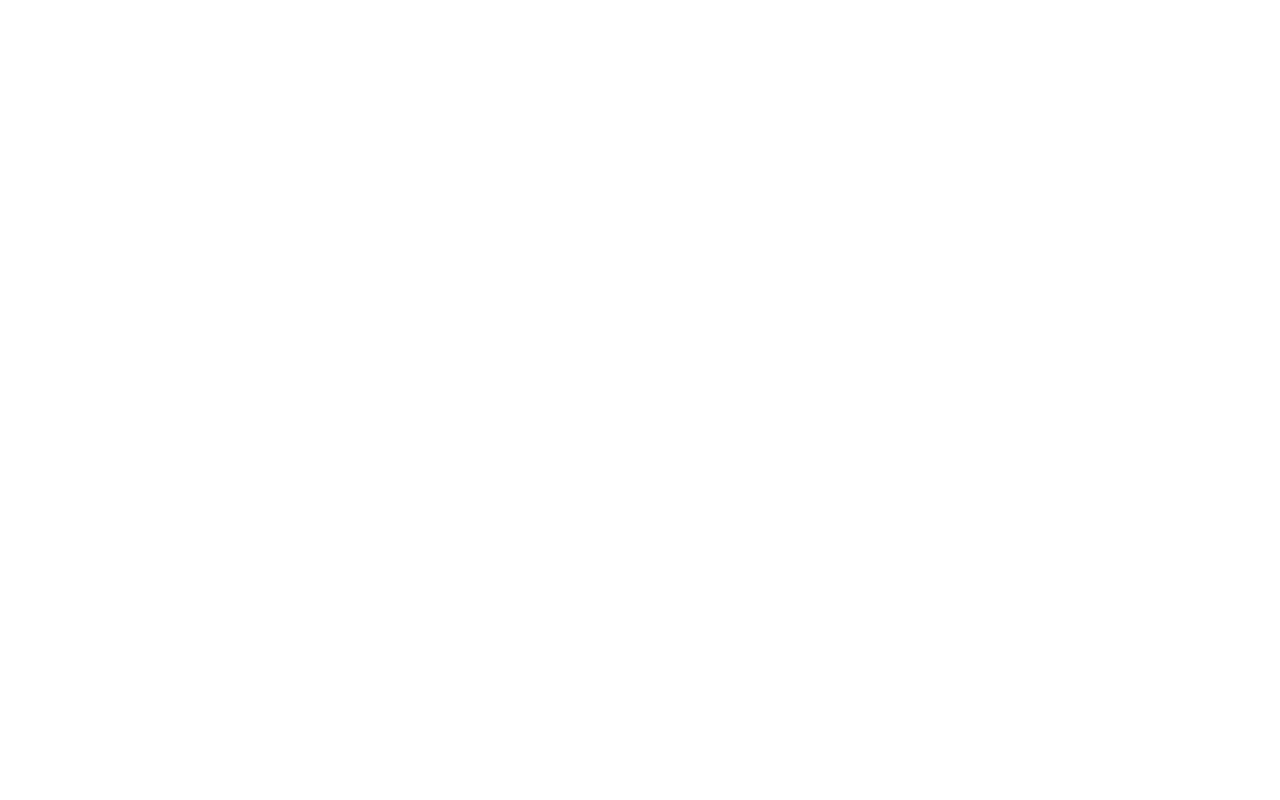
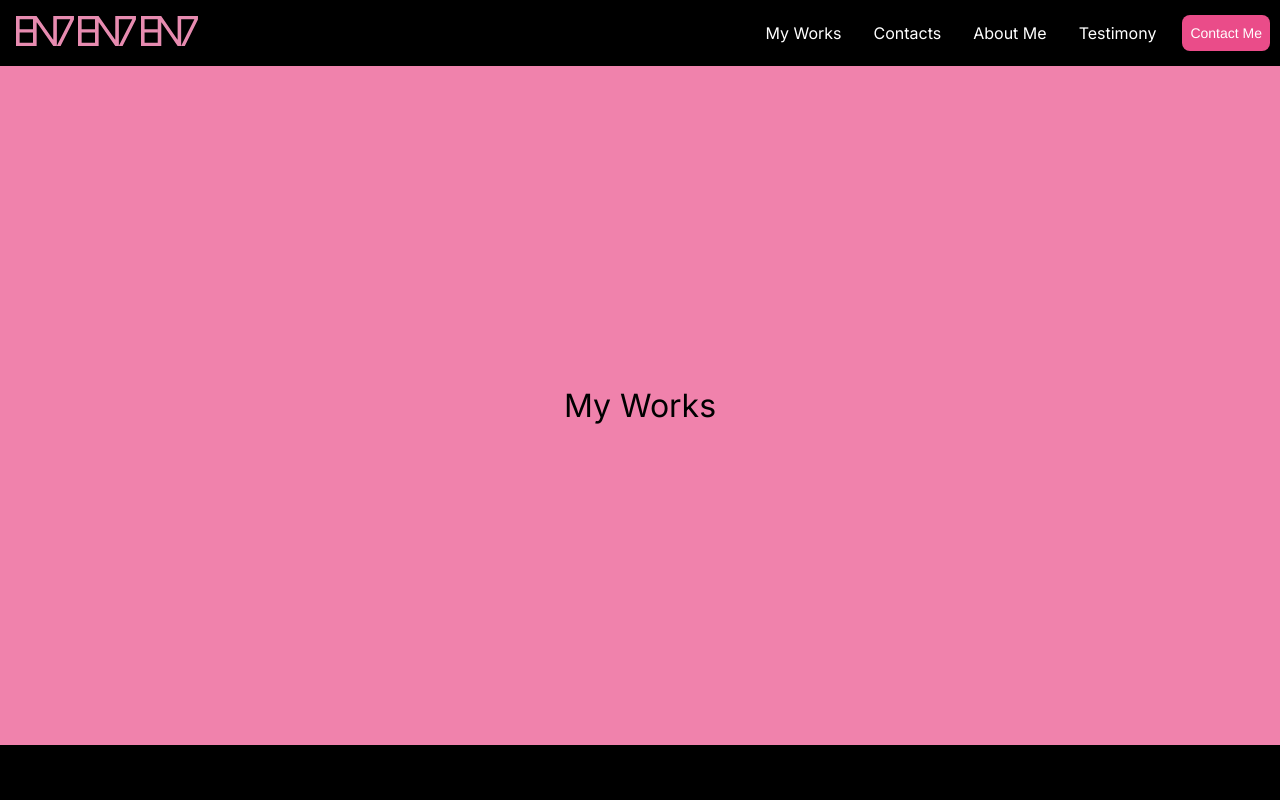
Before and after one commit to endrika73/html-learning-material, a plain HTML site: page navbar/index.html in a window 1280 px wide. Shown: the top 800 px of the page. Drawn offline with Linux system fonts and the light colour scheme.

Commit message:
Add navbar

```diff
--- a/navbar/index.html
+++ b/navbar/index.html
@@ -4,8 +4,126 @@
     <meta charset="UTF-8">
     <meta name="viewport" content="width=device-width, initial-scale=1">
     <title>HTML Navbar</title>
+    <link rel="preconnect" href="https://fonts.googleapis.com">
+    <link rel="preconnect" href="https://fonts.gstatic.com" crossorigin>
+    <link href="https://fonts.googleapis.com/css2?family=Inter:ital,opsz,wght@0,14..32,100..900;1,14..32,100..900&display=swap"
+          rel="stylesheet">
+    <style>
+        html {
+            scroll-behavior: smooth;
+        }
+
+        body {
+            margin: 0;
+            padding: 0;
+            font-family: "Inter", serif;
+            font-optical-sizing: auto;
+            font-style: normal;
+        }
+
+        nav {
+            background-color: black;
+            display: flex;
+            flex-wrap: wrap;
+            justify-content: space-between;
+            position: sticky;
+            top: 0;
+        }
+
+        nav div {
+            display: flex;
+            align-items: center;
+            flex-wrap: wrap;
+        }
+
+        nav div a {
+            text-decoration: none;
+            color: white;
+            padding: 16px;
+        }
+
+        button {
+            margin: 10px;
+            background-color: #EA4C89;
+            border-radius: 8px;
+            border-style: none;
+            box-sizing: border-box;
+            color: #FFFFFF;
+            cursor: pointer;
+            display: inline-block;
+            font-family: "Haas Grot Text R Web", "Helvetica Neue", Helvetica, Arial, sans-serif;
+            font-size: 14px;
+            font-weight: 500;
+            padding: 8px;
+            line-height: 20px;
+            list-style: none;
+            outline: none;
+            position: relative;
+            text-align: center;
+            text-decoration: none;
+            transition: color 100ms;
+            vertical-align: baseline;
+            user-select: none;
+            -webkit-user-select: none;
+            touch-action: manipulation;
+        }
+
+        button:active {
+            background-color: #F082AC;
+        }
+
+        .logo {
+            height: 30px;
+            filter: invert(65%) sepia(40%) saturate(516%) hue-rotate(290deg) brightness(95%) contrast(90%);
+        }
+
+        #works, #about, #contacts, #testimonials {
+            padding: 25vw;
+            text-align: center;
+            font-size: 2em;
+        }
+
+        #works, #about {
+            background-color: #F082AC;
+            color: black;
+        }
+
+        #contacts, #testimonials {
+            background-color: black;
+            color: #F082AC;
+        }
+
+    </style>
 </head>
 <body>
+<nav role="navigation">
+    <div class="left">
+        <a href="#">
+            <img src="icon.svg" alt="ICON" class="logo"/>
+            <img src="icon.svg" alt="ICON" class="logo"/>
+            <img src="icon.svg" alt="ICON" class="logo"/>
+        </a>
+    </div>
+    <div class="right">
+        <a href="#works">My Works</a>
+        <a href="#contacts">Contacts</a>
+        <a href="#about">About Me</a>
+        <a href="#testimonials">Testimony</a>
+        <button>Contact Me</button>
+    </div>
+</nav>
 
+<div id="works">
+    My Works
+</div>
+<div id="contacts">
+    Contact
+</div>
+<div id="about">
+    About
+</div>
+<div id="testimonials">
+    Testimonials
+</div>
 </body>
 </html>
```
Also changed, not shown: navbar/icon.svg (added).
